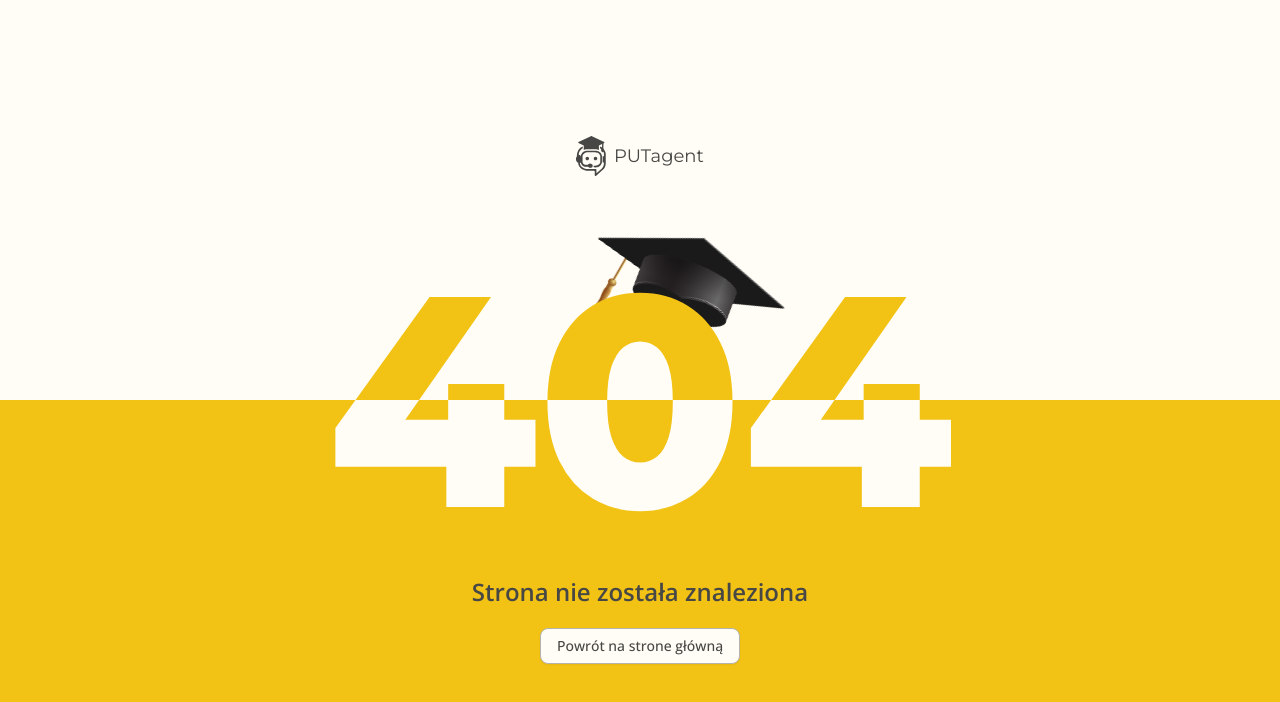
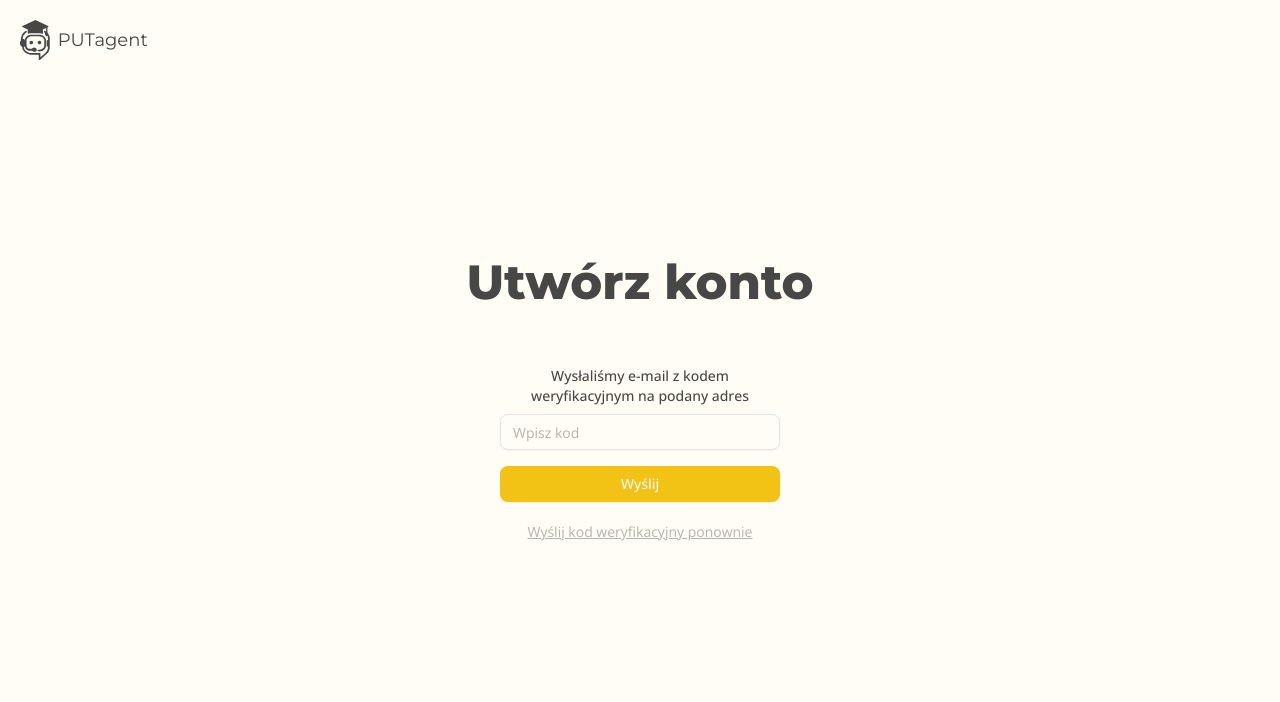
Before and after one commit to GHOST-Science-Club/statutscan-app, a Next.js app in the folder frontend/: page /confirm in a window 1280 px wide. Before the commit this address had no page. Shown: the top 702 px of the page. Built offline with nearby package versions, Linux system fonts and the light colour scheme; what @bprogress/next would draw is missing.

Commit message:
feat: confirm, success page

```diff
--- /dev/null
+++ b/frontend/src/app/(auth)/confirm/page.tsx
@@ -0,0 +1,14 @@
+import Link from 'next/link';
+import { EmailConfirm } from '@/components/auth/email-confirm';
+
+export default function ConfirmPage() {
+  return (
+    <>
+      <h1 className="mb-10 text-3xl text-nowrap sm:text-5xl">Utwórz konto</h1>
+      <EmailConfirm />
+      <Link href="/login" className="text-muted-foreground text-sm underline">
+        Wyślij kod weryfikacyjny ponownie
+      </Link>
+    </>
+  );
+}
--- a/frontend/src/app/(auth)/login/page.tsx
+++ b/frontend/src/app/(auth)/login/page.tsx
@@ -1,6 +1,6 @@
-import { UserForm } from '@/components/forms/user-form';
+import { UserForm } from '@/components/auth/user-form';
 import Link from 'next/link';
-import { SocialButtons } from '@/components/forms/social-buttons';
+import { SocialButtons } from '@/components/auth/social-buttons';
 
 export default function LoginPage() {
   return (
--- a/frontend/src/app/(auth)/register/page.tsx
+++ b/frontend/src/app/(auth)/register/page.tsx
@@ -1,6 +1,6 @@
-import { UserForm } from '@/components/forms/user-form';
+import { UserForm } from '@/components/auth/user-form';
 import Link from 'next/link';
-import { SocialButtons } from '@/components/forms/social-buttons';
+import { SocialButtons } from '@/components/auth/social-buttons';
 
 export default function RegisterPage() {
   return (
--- /dev/null
+++ b/frontend/src/app/(auth)/success/page.tsx
@@ -0,0 +1,16 @@
+import { Button } from '@/components/ui/button';
+import Link from 'next/link';
+
+export default function SuccessPage() {
+  return (
+    <>
+      <h1 className="mb-10 text-3xl text-nowrap sm:text-5xl">Dziękujemy!</h1>
+      <p className="text-muted-foreground">
+        Twoje konto zostało utworzone. Zapraszamy do korzystania z PUTagent.
+      </p>
+      <Button asChild>
+        <Link href="/login">Zaloguj się</Link>
+      </Button>
+    </>
+  );
+}
--- /dev/null
+++ b/frontend/src/components/auth/email-confirm.tsx
@@ -0,0 +1,63 @@
+'use client';
+
+import { zodResolver } from '@hookform/resolvers/zod';
+import { useForm } from 'react-hook-form';
+import { z } from 'zod';
+
+import { Button } from '@/components/ui/button';
+import {
+  Form,
+  FormControl,
+  FormField,
+  FormItem,
+  FormLabel,
+  FormMessage,
+} from '@/components/ui/form';
+import { Input } from '@/components/ui/input';
+
+const codeSchema = z.object({
+  code: z.string().min(5).max(50),
+});
+
+function EmailConfirm() {
+  const form = useForm<z.infer<typeof codeSchema>>({
+    resolver: zodResolver(codeSchema),
+    defaultValues: {
+      code: '',
+    },
+  });
+
+  function onSubmit(values: z.infer<typeof codeSchema>) {
+    // Do something with the form values.
+    // ✅ This will be type-safe and validated.
+    console.log(values);
+  }
+
+  return (
+    <Form {...form}>
+      <form
+        onSubmit={form.handleSubmit(onSubmit)}
+        className="w-full space-y-4 *:w-full"
+      >
+        <FormField
+          control={form.control}
+          name="code"
+          render={({ field }) => (
+            <FormItem>
+              <FormLabel className="text-center leading-5">
+                Wysłaliśmy e-mail z kodem weryfikacyjnym na podany adres
+              </FormLabel>
+              <FormControl>
+                <Input placeholder="Wpisz kod" {...field} />
+              </FormControl>
+              <FormMessage />
+            </FormItem>
+          )}
+        />
+        <Button type="submit">Wyślij</Button>
+      </form>
+    </Form>
+  );
+}
+
+export { EmailConfirm };
```
Also changed, not shown: frontend/src/components/auth/social-buttons.tsx (renamed from frontend/src/components/forms/social-buttons.tsx), frontend/src/components/auth/user-form.tsx (renamed from frontend/src/components/forms/user-form.tsx).
